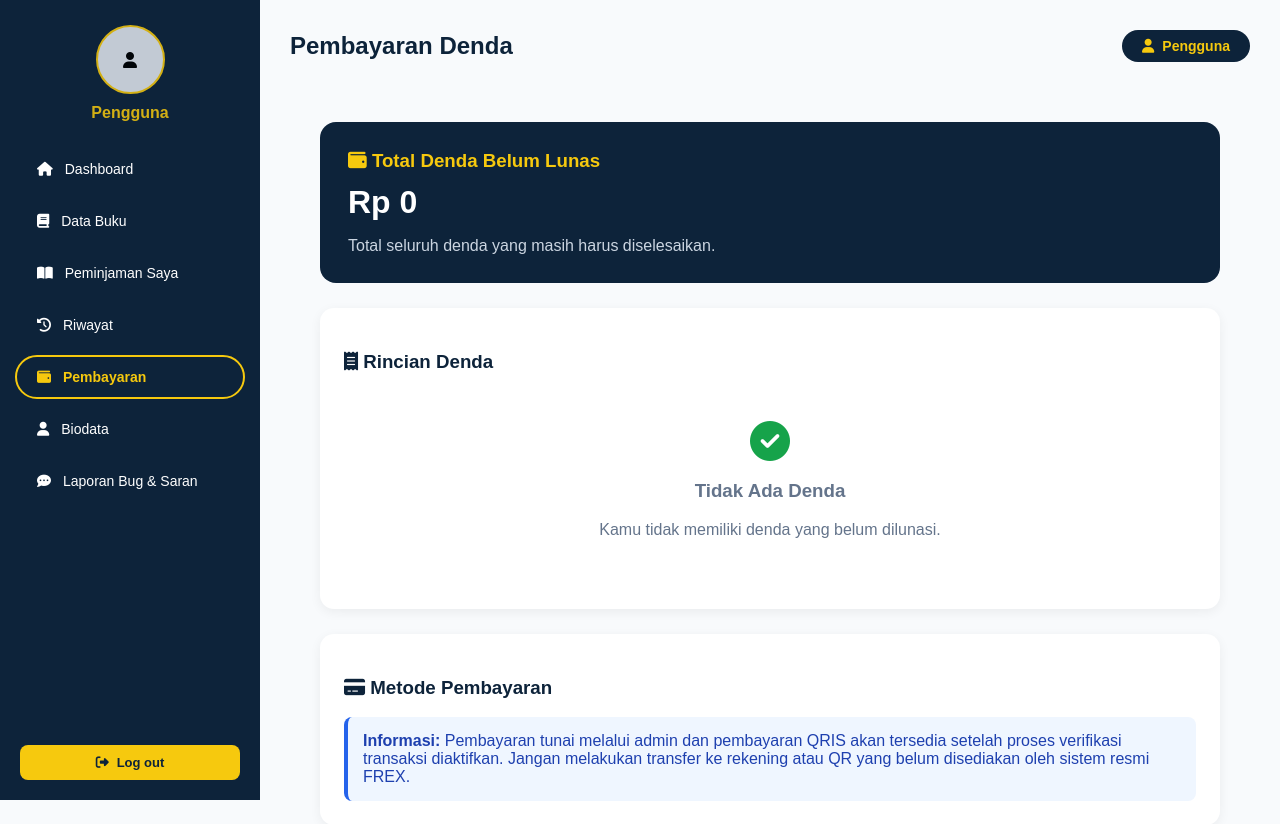
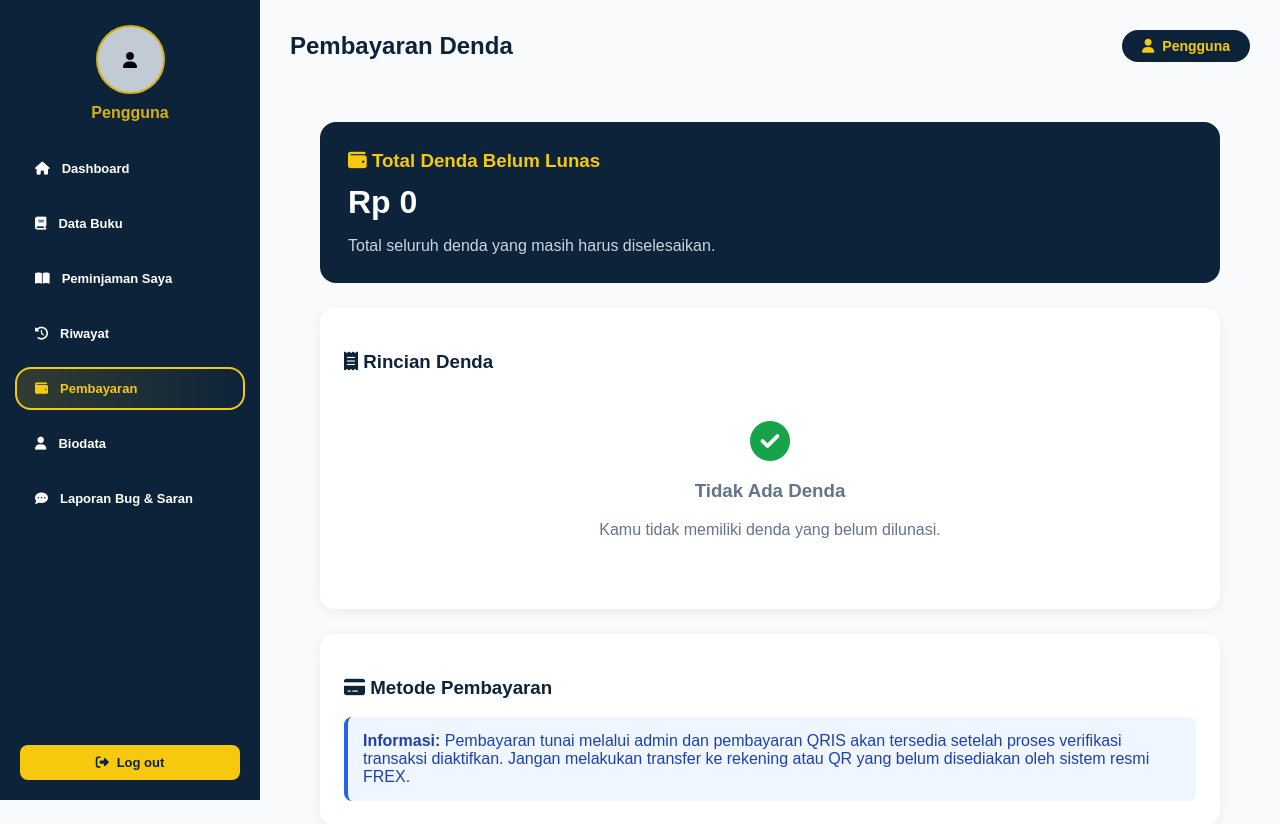
Before and after one commit to fashafirdaus21-hash/FREX, a Flask app: template templates/user/pembayaran.html in a window 1280 px wide. Shown: the top 824 px of the page. Run offline with Flask 3, Linux system fonts and the light colour scheme; the template is opened without the code that fills it, so the values that code supplies are empty.

Commit message:
pemyaran

```diff
--- a/templates/user/pembayaran.html
+++ b/templates/user/pembayaran.html
@@ -9,6 +9,45 @@
     <link rel="stylesheet" href="https://cdnjs.cloudflare.com/ajax/libs/font-awesome/6.4.0/css/all.min.css">
 
     <style>
+
+.custom-sidebar-menu {
+    list-style: none;
+    padding: 0 15px;
+    margin: 0;
+}
+
+.custom-sidebar-menu li {
+    margin-bottom: 12px;
+}
+
+.custom-sidebar-menu a {
+    display: flex;
+    align-items: center;
+    gap: 12px;
+    color: #ffffff;
+    text-decoration: none;
+    padding: 12px 18px;
+    border-radius: 16px;
+    font-size: 13px;
+    font-weight: bold;
+    border: 2px solid transparent;
+    background-color: #0d233a;
+    box-sizing: border-box;
+    transition: all 0.2s;
+}
+
+.custom-sidebar-menu a:hover,
+.custom-sidebar-menu a.active {
+    border-color: #f6c90e;
+    color: #f6c90e;
+    background: linear-gradient(
+        90deg,
+        rgba(255,204,0,0.15),
+        transparent
+    );
+}
+
+
         .payment-content {
             padding: 30px;
         }
@@ -114,7 +153,7 @@
             <h3>{{ session.get('nama', 'Pengguna') }}</h3>
         </div>
 
-        <ul class="sidebar-menu">
+        <ul class="custom-sidebar-menu">
             <li><a href="/user/dashboard"><i class="fa-solid fa-house"></i> Dashboard</a></li>
             <li><a href="/user/databuku"><i class="fa-solid fa-book"></i> Data Buku</a></li>
             <li><a href="/user/peminjaman"><i class="fa-solid fa-book-open"></i> Peminjaman Saya</a></li>
```
Also changed, not shown: templates/user/dashboard.html (+0 -7 lines).
